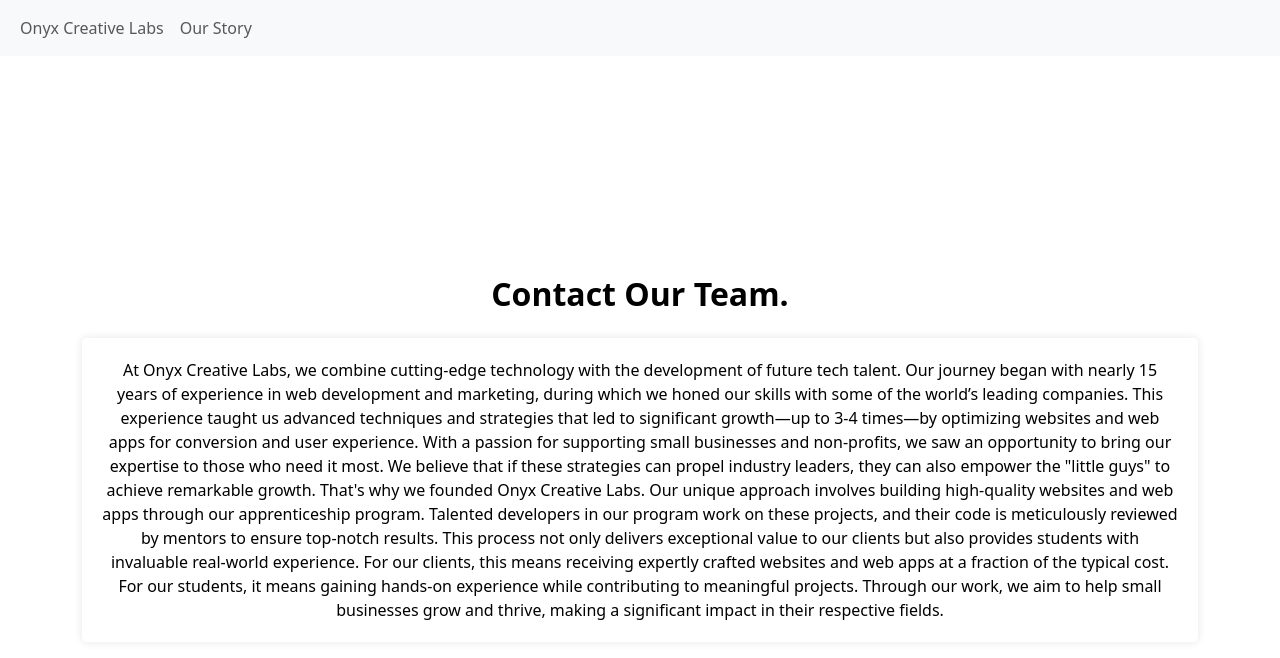
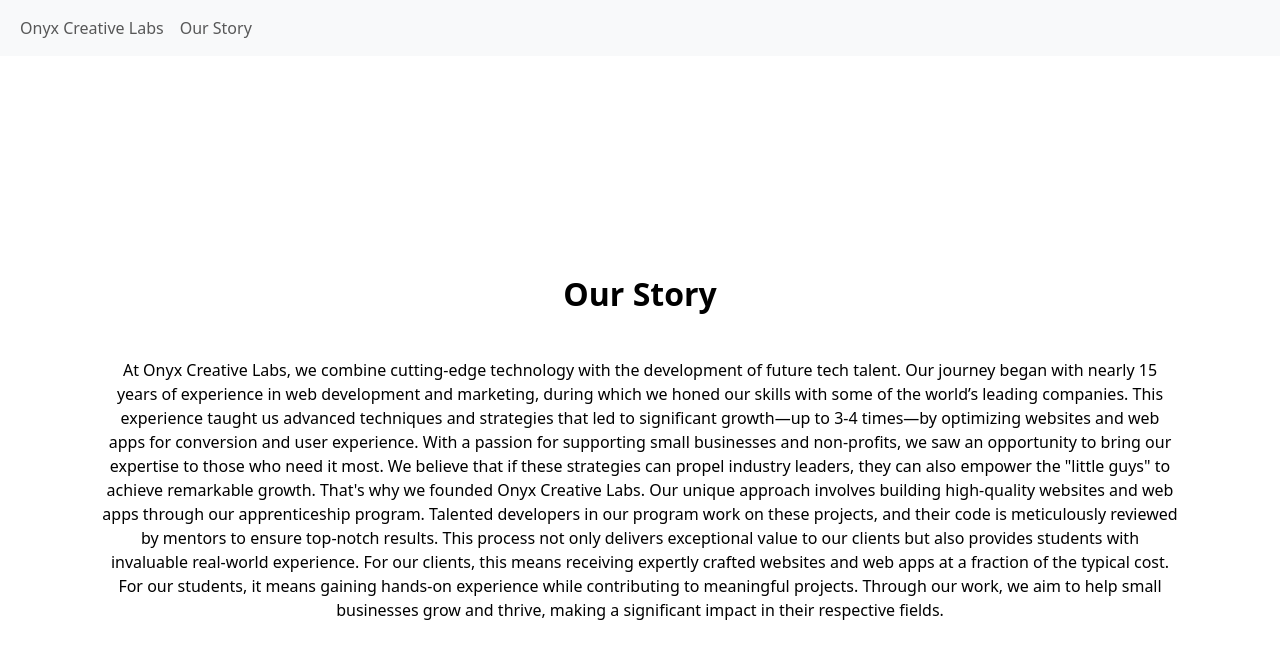
Before and after one commit to Jsmithseo/siliconislandvallejo, a Next.js app: page /about in a window 1280 px wide. Shown: the top 658 px of the page. Built offline with nearby package versions, Linux system fonts and the light colour scheme.

Commit message:
adjusted copy style

```diff
--- a/pages/about/index.js
+++ b/pages/about/index.js
@@ -29,8 +29,6 @@
 
 const bioContentStyle = {
   padding: '20px',
-  borderRadius: '5px',
-  boxShadow: '0 0 10px rgba(0, 0, 0, 0.1)',
   textAlign: 'center', // Center text
 };
 
@@ -41,7 +39,7 @@
         <Container>
           <Row>
             <Col md="12">
-              <div style={headlineStyle}>Contact Our Team.</div>
+              <div style={headlineStyle}>Our Story</div>
             </Col>
             <Col md="12">
               <div style={bioContentStyle}>
```
